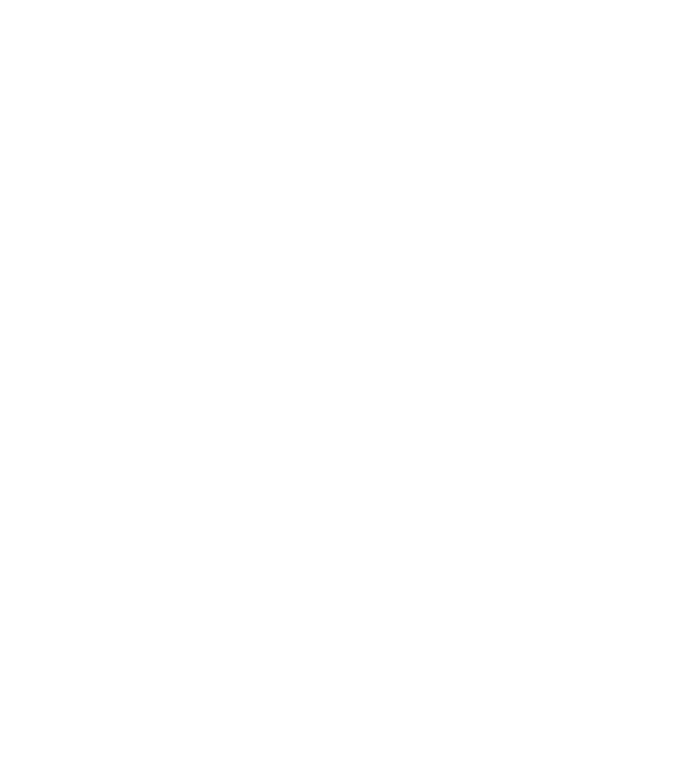
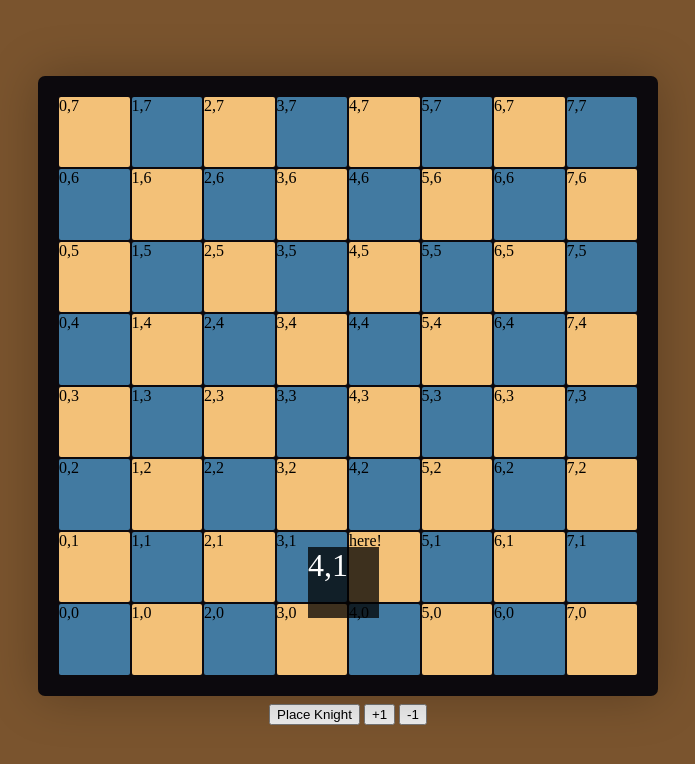
Before and after one commit to stephengroe/top-knight-travails, a plain HTML site: page index.html in a window 1280 px wide. Shown: the whole page, without its empty margins (292-987 px from the left). Drawn offline with Linux system fonts and the light colour scheme.

Commit message:
Add DOM chessboard

```diff
--- /dev/null
+++ b/board.js
@@ -0,0 +1,64 @@
+function buildChessboard(dimensions) {
+  const board = document.querySelector("#chessboard");
+  board.style.gridTemplate = `repeat(${dimensions[0]}, 1fr) / repeat(${dimensions[1]}, 1fr)`;
+  let toggle = true;
+
+  for (let i=(dimensions[0]-1); i>=0; i-=1){
+    let lightColor = toggle;
+    for (let j=0; j<dimensions[1]; j+=1){
+      const square = document.createElement("div");
+      square.classList.add("square");
+      square.dataset.coordinates = `${j},${i}`;
+      square.textContent = `${j},${i}`;
+      if (lightColor) {
+        square.classList.add("accent-color");
+        lightColor = false;
+      } else {
+        lightColor = true;
+      }
+      board.append(square);
+    }
+    toggle = toggle ? false : true;
+  }
+}
+
+function moveKnight(coordinates) {
+  const position = coordinates.join(",");
+  const board = document.querySelector("#chessboard");
+  const square = document.querySelector(`[data-coordinates='${position}']`);
+
+  square.textContent = "here!";
+
+  // Generate knight element
+  const knight = document.querySelector("#knight");
+
+  // Set knight's size to same as a square
+  knight.style.height = `${square.offsetHeight}px`;
+  knight.style.width = `${square.offsetWidth}px`;
+
+  // Move based on square's location
+  // (all relative, so works with window resizing!)
+  console.log(`x: ${coordinates[0]} / ${(dimensions[0])} = ${coordinates[0] / (dimensions[0])}`);
+  console.log(`y: ${coordinates[1]} / ${(dimensions[1])} = ${coordinates[1] / (dimensions[1])}`)
+  const x = coordinates[0] / dimensions[0] * 100;
+  const y = coordinates[1] / dimensions[1] * 100;
+  knight.style.left = `calc(${x}% - 5vmin)`;
+  knight.style.bottom = `${y}%`;
+  knight.textContent = position;
+};
+
+function getRandomCoordinate(dimensions) {
+  const x = Math.floor(Math.random() * dimensions[0]);
+  const y = Math.floor(Math.random() * dimensions[1]);
+  return [x, y];
+}
+
+// Global variables
+const dimensions = [8, 8];
+buildChessboard(dimensions);
+moveKnight(getRandomCoordinate(dimensions));
+
+
+document.querySelector("button#add-knight").addEventListener("click", (e) => {
+  moveKnight(getRandomCoordinate(dimensions));
+});
--- a/index.html
+++ b/index.html
@@ -3,10 +3,26 @@
 <head>
   <meta charset="UTF-8">
   <meta name="viewport" content="width=device-width, initial-scale=1.0">
-  <script src="knight-travails.js" defer></script>
+  <script src="./knight-travails.js" defer></script>
+  <script src="./board.js" defer></script>
+  <link rel="stylesheet" href="./style.css">
   <title>Knight Travails</title>
 </head>
 <body>
+  <div id="wrapper">
+    <div id="chessboard">
+      <div id="knight">
+      </div>
+    </div>
+
+
+    <div id="data-wrapper">
+      <button id="add-knight">Place Knight</button>
+      <button id="grow">+1</button>
+      <output id="grid"></output>
+      <button id="shrink">-1</button>
+    </div>
+  </div>
 
 </body>
 </html>
--- /dev/null
+++ b/style.css
@@ -0,0 +1,62 @@
+body {
+  background-color: #7A542E;
+  margin: 0px;
+}
+
+#wrapper {
+  display: flex;
+  min-height: 100vh;
+  flex-flow: column;
+  gap: 1vmin;
+  align-items: center;
+  justify-content: center;
+}
+
+#chessboard {
+  position: relative;
+  width: 77.5vmin;
+  height: 77.5vmin;
+
+  background-color: #0C090D;
+  padding: 2.5vmin;
+
+  display: grid;
+  box-sizing: border-box;
+
+  border-radius: 7px;
+  box-shadow: 0 0 50px rgb(0 0 0 / 0.25);
+}
+
+#chessboard .square {
+  margin: 1px;
+  border-radius: 2px;
+  background-color: #427AA1;
+}
+
+#chessboard .square.accent-color {
+  background-color: #F3C178;
+}
+
+#chessboard .square:hover {
+  cursor: pointer;
+  box-shadow: inset 0 0 10px rgb(0 0 0 / 0.25);
+  filter: brightness(1.25);
+}
+
+#data-wrapper {
+
+}
+
+#knight {
+  color: white;
+
+  background-color: rgb(0 0 0 / 0.75);
+  font-size: 2rem;
+
+  position: absolute;
+  display: block;
+
+  z-index: 999;
+
+  transition: all 500ms;
+}
```
